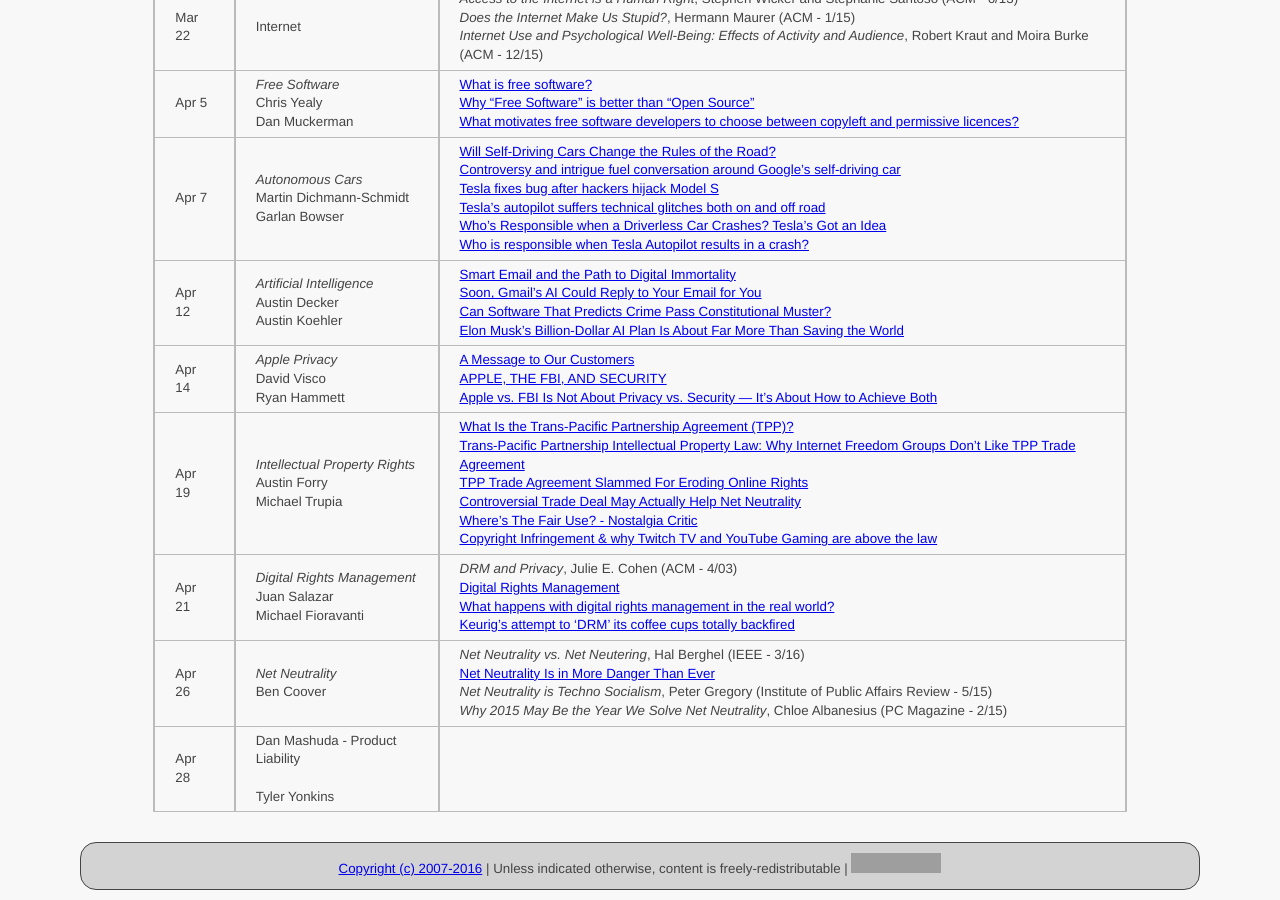
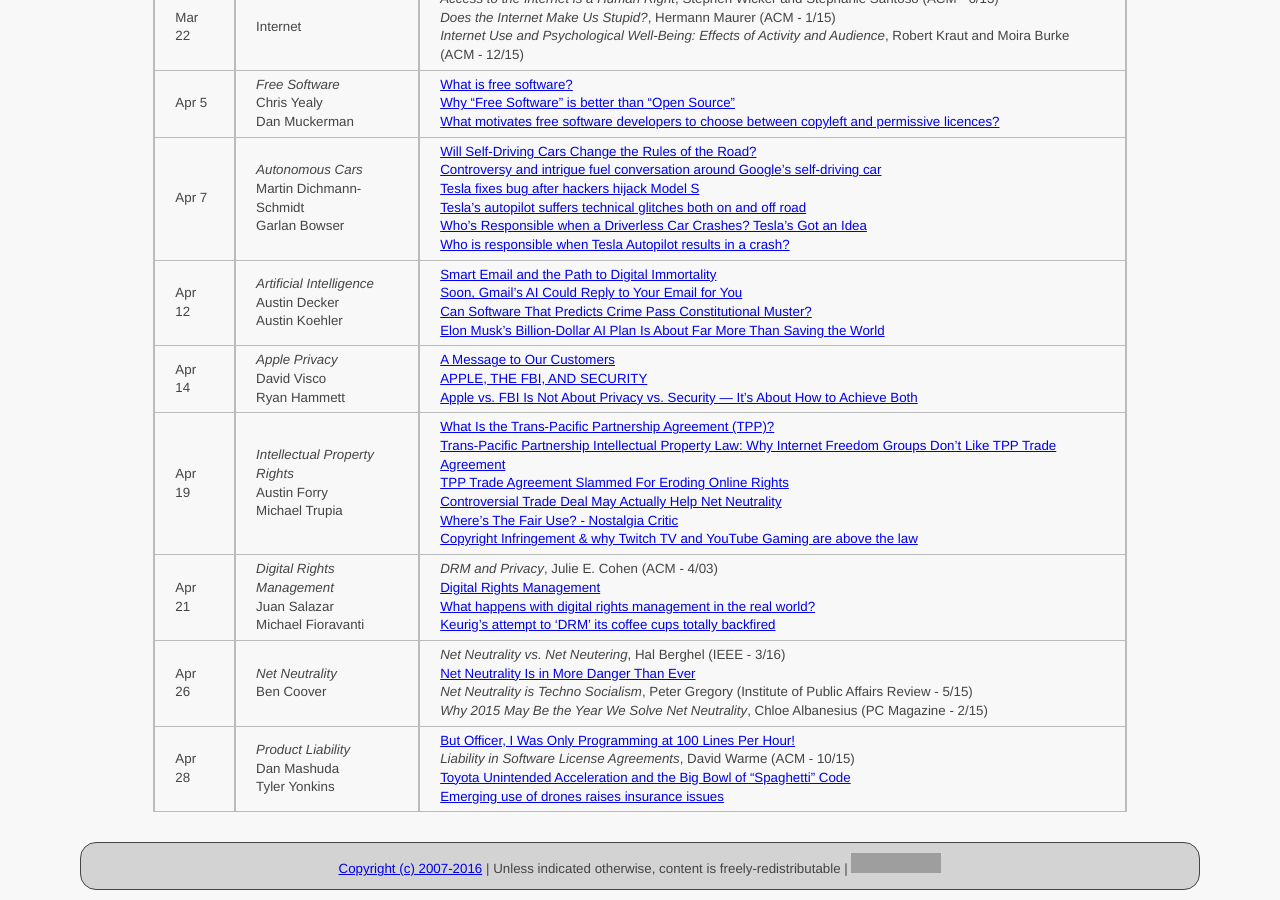
Before and after one commit to ycpcs/cs456-spring2016, a Jekyll site: the page built from schedule/index.md, in a window 1280 px wide and 900 px high, scrolled down 1188 px. Built offline with Jekyll 4.4.1, drawn with Linux system fonts in a browser that asks for light colours; grey boxes are pictures that could not be loaded.

Commit message:
add liability articles
add liability articles

```diff
--- a/schedule/index.md
+++ b/schedule/index.md
@@ -37,7 +37,7 @@ All reading materials can be accessed via [Schmidt Library](http://library.ycp.e
 > Apr 19  | *Intellectual Property Rights* <br /> Austin Forry <br /> Michael Trupia | [What Is the Trans-Pacific Partnership Agreement (TPP)?](https://www.eff.org/issues/tpp) <br /> [Trans-Pacific Partnership Intellectual Property Law: Why Internet Freedom Groups Don't Like TPP Trade Agreement](http://www.ibtimes.com/trans-pacific-partnership-intellectual-property-law-why-internet-freedom-groups-dont-2171936) <br /> [TPP Trade Agreement Slammed For Eroding Online Rights](http://techcrunch.com/2015/11/05/tpp-vs-privacy/) <br /> [Controversial Trade Deal May Actually Help Net Neutrality](http://www.wired.com/2015/11/tpp-net-neutrality/) <br /> [Where's The Fair Use? - Nostalgia Critic](https://youtu.be/zVqFAMOtwaI) <br /> [Copyright Infringement & why Twitch TV and YouTube Gaming are above the law](http://www.gameskinny.com/twtf5/copyright-infringement-why-twitch-tv-and-youtube-gaming-are-above-the-law)|
 > Apr 21  | *Digital Rights Management* <br /> Juan Salazar <br /> Michael Fioravanti | *DRM and Privacy*, Julie E. Cohen (ACM - 4/03) <br /> [Digital Rights Management](http://drm.web.unc.edu/games/) <br /> [What happens with digital rights management in the real world?](https://www.theguardian.com/technology/blog/2014/feb/05/digital-rights-management) <br /> [Keurig's attempt to 'DRM' its coffee cups totally backfired](http://www.theverge.com/2015/2/5/7986327/keurigs-attempt-to-drm-its-coffee-cups-totally-backfired)|
 > Apr 26  | *Net Neutrality* <br /> Ben Coover | *Net Neutrality vs. Net Neutering*, Hal Berghel (IEEE - 3/16) <br /> [Net Neutrality Is in More Danger Than Ever](https://www.wired.com/2016/03/despite-fcc-net-neutrality-danger-ever/) <br /> *Net Neutrality is Techno Socialism*, Peter Gregory (Institute of Public Affairs Review - 5/15) <br /> *Why 2015 May Be the Year We Solve Net Neutrality*, Chloe Albanesius (PC Magazine - 2/15) |
-> Apr 28  | Dan Mashuda - Product Liability <br /> <br /> Tyler Yonkins | |
+> Apr 28  | *Product Liability* <br /> Dan Mashuda <br /> Tyler Yonkins | [But Officer, I Was Only Programming at 100 Lines Per Hour!](http://cacm.acm.org/magazines/2013/7/165481-but-officer-i-was-only-programming-at-100-lines-per-hour/fulltext) <br /> *Liability in Software License Agreements*, David Warme (ACM - 10/15) <br /> [Toyota Unintended Acceleration and the Big Bowl of “Spaghetti” Code](http://www.safetyresearch.net/blog/articles/toyota-unintended-acceleration-and-big-bowl-“spaghetti”-code) <br /> [Emerging use of drones raises insurance issues](http://www.nhbr.com/February-5-2016/Emerging-use-of-drones-raises-insurance-issues/) |
 
 
 
```
